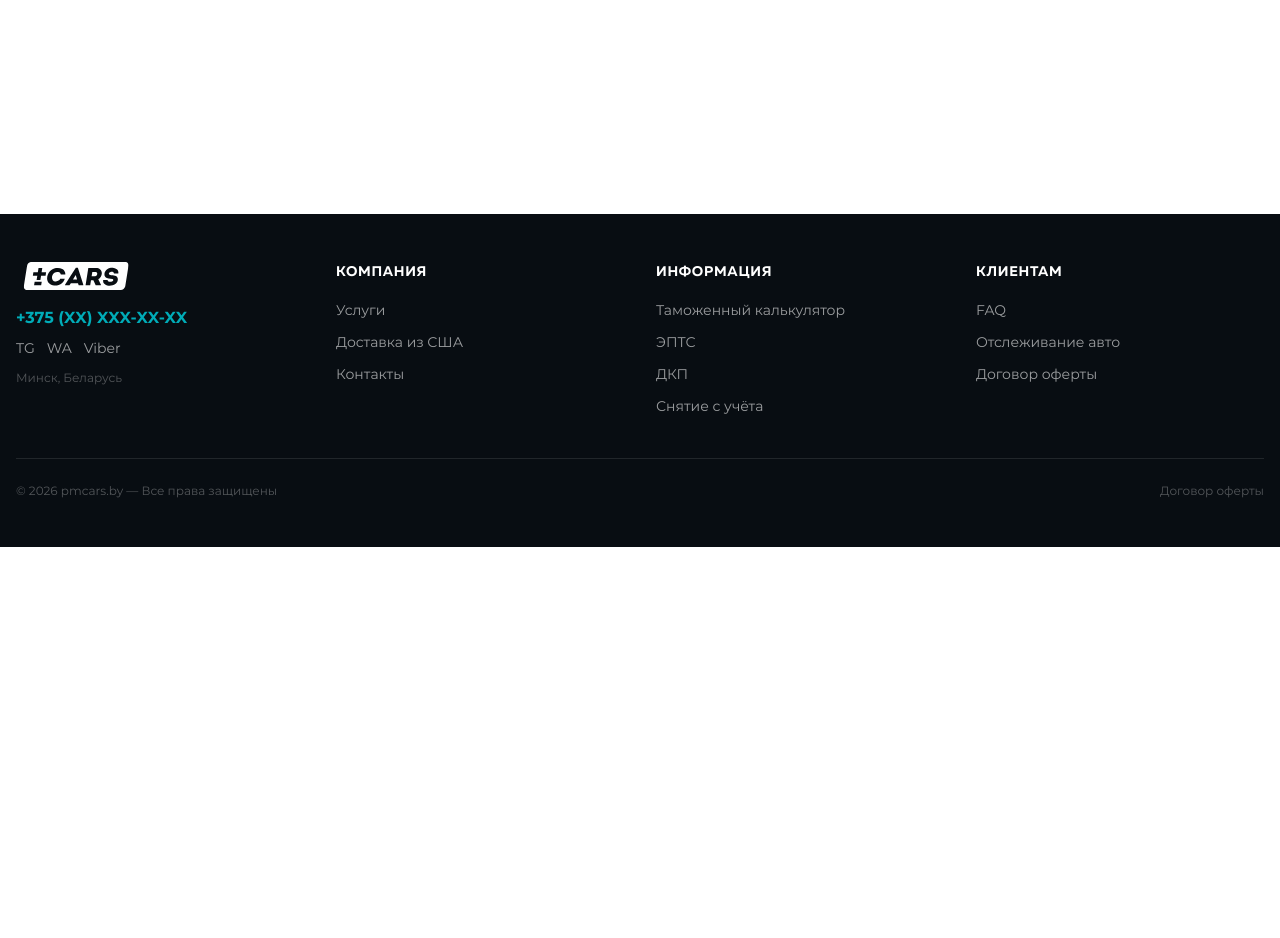
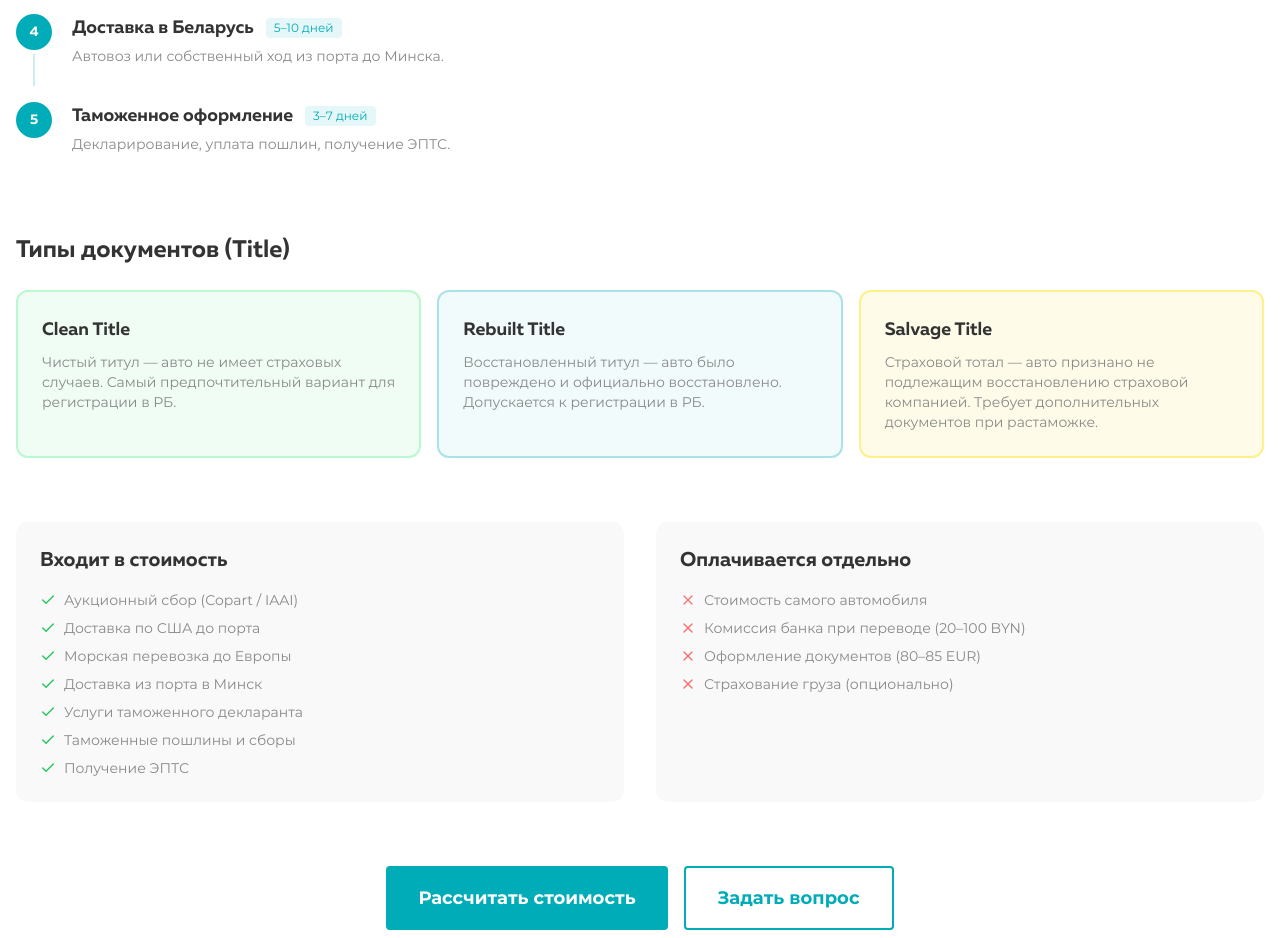
Before and after one commit to idzvilla/pmcars, a Next.js app: page /dostavka in a window 1280 px wide. Before the commit this address had no page. Shown: the part 674-1612 px from the top of the page. Before the commit the page ends 1221 px from the top, so only its background shows below. Built offline with nearby package versions, Linux system fonts and the light colour scheme.

Commit message:
feat: delivery page

```diff
--- /dev/null
+++ b/src/app/dostavka/page.tsx
@@ -0,0 +1,130 @@
+// src/app/dostavka/page.tsx
+import type { Metadata } from 'next'
+import Button from '@/components/ui/Button'
+import { Check, X } from 'lucide-react'
+
+export const metadata: Metadata = {
+  title: 'Доставка авто из США в Беларусь',
+  description: 'Полная информация о доставке авто из США: аукционы Copart и IAAI, маршрут, сроки, стоимость, типы документов.',
+}
+
+const stages = [
+  { title: 'Покупка на аукционе', days: '3–7 дней', text: 'Выигрываем лот, оплачиваем аукционный сбор и забираем авто с площадки.' },
+  { title: 'Доставка до порта (США)', days: '7–14 дней', text: 'Транспортировка авто до портового склада. Чаще всего — Хьюстон, Балтимор, Нью-Джерси.' },
+  { title: 'Морская перевозка', days: '30–45 дней', text: 'Погрузка в контейнер и отправка судном. Порты назначения: Бремерхафен (Германия) или Клайпеда (Литва).' },
+  { title: 'Доставка в Беларусь', days: '5–10 дней', text: 'Автовоз или собственный ход из порта до Минска.' },
+  { title: 'Таможенное оформление', days: '3–7 дней', text: 'Декларирование, уплата пошлин, получение ЭПТС.' },
+]
+
+const docTypes = [
+  {
+    title: 'Clean Title',
+    status: 'good',
+    text: 'Чистый титул — авто не имеет страховых случаев. Самый предпочтительный вариант для регистрации в РБ.',
+  },
+  {
+    title: 'Rebuilt Title',
+    status: 'ok',
+    text: 'Восстановленный титул — авто было повреждено и официально восстановлено. Допускается к регистрации в РБ.',
+  },
+  {
+    title: 'Salvage Title',
+    status: 'warn',
+    text: 'Страховой тотал — авто признано не подлежащим восстановлению страховой компанией. Требует дополнительных документов при растаможке.',
+  },
+]
+
+const included = [
+  'Аукционный сбор (Copart / IAAI)',
+  'Доставка по США до порта',
+  'Морская перевозка до Европы',
+  'Доставка из порта в Минск',
+  'Услуги таможенного декларанта',
+  'Таможенные пошлины и сборы',
+  'Получение ЭПТС',
+]
+
+const notIncluded = [
+  'Стоимость самого автомобиля',
+  'Комиссия банка при переводе (20–100 BYN)',
+  'Оформление документов (80–85 EUR)',
+  'Страхование груза (опционально)',
+]
+
+export default function DostavkaPage() {
+  return (
+    <div className="py-16 md:py-24">
+      <div className="container">
+        <h1 className="font-muller font-bold text-4xl md:text-5xl text-body mb-4">
+          Доставка из США
+        </h1>
+        <p className="text-muted font-montserrat text-lg mb-16 max-w-2xl">
+          Работаем с аукционами Copart и IAAI. Организуем полную логистику от аукционной площадки до вашего гаража.
+        </p>
+
+        <h2 className="font-muller font-bold text-2xl text-body mb-6">Маршрут и сроки</h2>
+        <div className="flex flex-col gap-4 mb-16">
+          {stages.map((s, i) => (
+            <div key={s.title} className="flex gap-5 items-start">
+              <div className="flex flex-col items-center flex-shrink-0">
+                <div className="w-9 h-9 rounded-full bg-primary flex items-center justify-center text-white font-muller font-bold text-sm">
+                  {i + 1}
+                </div>
+                {i < stages.length - 1 && <div className="w-[2px] h-8 bg-primary/20 mt-1" />}
+              </div>
+              <div className="pb-4">
+                <div className="flex flex-wrap items-center gap-3 mb-1">
+                  <h3 className="font-muller font-bold text-lg text-body">{s.title}</h3>
+                  <span className="text-xs font-montserrat text-primary bg-primary/10 px-2 py-0.5 rounded">{s.days}</span>
+                </div>
+                <p className="font-montserrat text-sm text-muted">{s.text}</p>
+              </div>
+            </div>
+          ))}
+        </div>
+
+        <h2 className="font-muller font-bold text-2xl text-body mb-6">Типы документов (Title)</h2>
+        <div className="grid grid-cols-1 md:grid-cols-3 gap-4 mb-16">
+          {docTypes.map((d) => (
+            <div key={d.title} className={`rounded-xl p-6 border-2 ${
+              d.status === 'good' ? 'border-green-200 bg-green-50'
+              : d.status === 'ok' ? 'border-primary/30 bg-primary/5'
+              : 'border-yellow-200 bg-yellow-50'
+            }`}>
+              <h3 className="font-muller font-bold text-lg text-body mb-2">{d.title}</h3>
+              <p className="font-montserrat text-sm text-muted">{d.text}</p>
+            </div>
+          ))}
+        </div>
+
+        <div className="grid grid-cols-1 md:grid-cols-2 gap-8 mb-16">
+          <div className="bg-light-bg rounded-xl p-6">
+            <h2 className="font-muller font-bold text-xl text-body mb-4">Входит в стоимость</h2>
+            <ul className="flex flex-col gap-2">
+              {included.map((item) => (
+                <li key={item} className="flex items-start gap-2 font-montserrat text-sm text-muted">
+                  <Check size={16} className="text-green-500 flex-shrink-0 mt-0.5" />{item}
+                </li>
+              ))}
+            </ul>
+          </div>
+          <div className="bg-light-bg rounded-xl p-6">
+            <h2 className="font-muller font-bold text-xl text-body mb-4">Оплачивается отдельно</h2>
+            <ul className="flex flex-col gap-2">
+              {notIncluded.map((item) => (
+                <li key={item} className="flex items-start gap-2 font-montserrat text-sm text-muted">
+                  <X size={16} className="text-red-400 flex-shrink-0 mt-0.5" />{item}
+                </li>
+              ))}
+            </ul>
+          </div>
+        </div>
+
+        <div className="text-center flex flex-wrap justify-center gap-4">
+          <Button href="/info/kalkulyator" size="lg">Рассчитать стоимость</Button>
+          <Button href="/contacts" variant="outline" size="lg">Задать вопрос</Button>
+        </div>
+      </div>
+    </div>
+  )
+}
```
